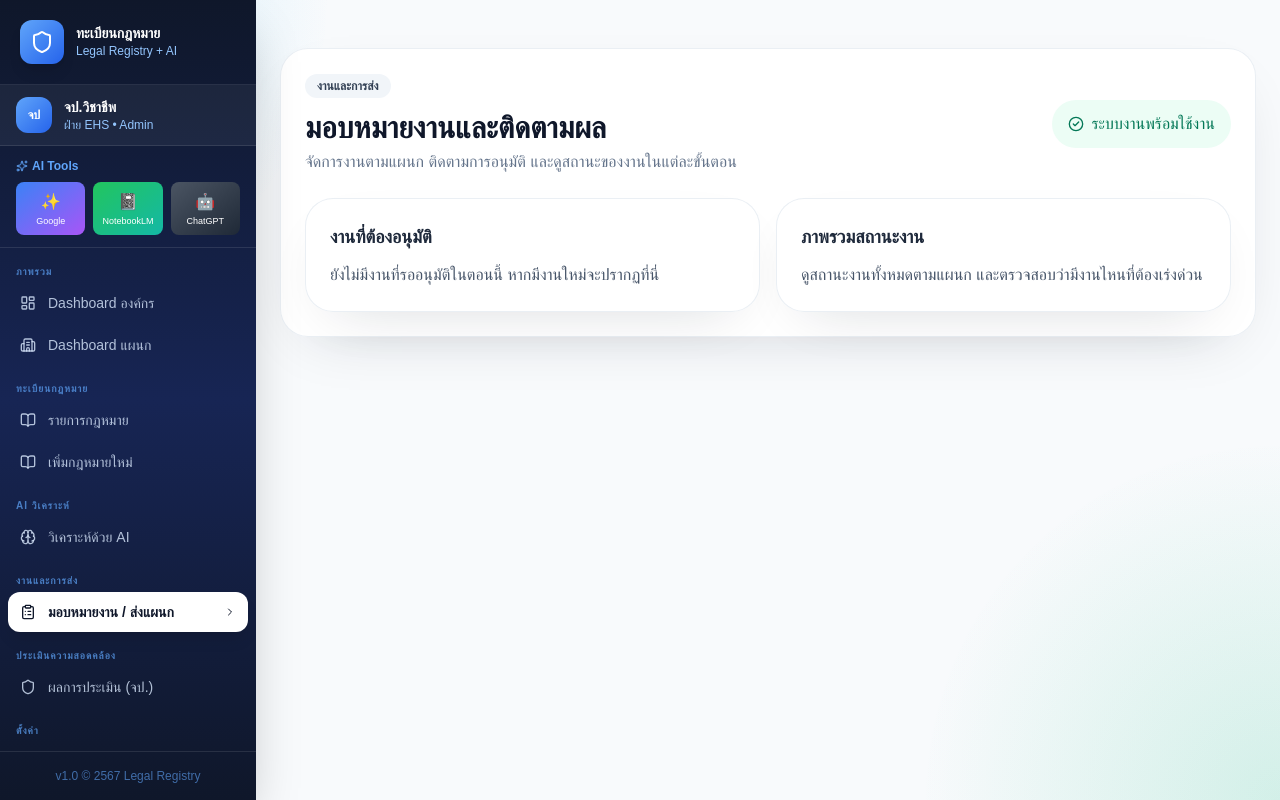
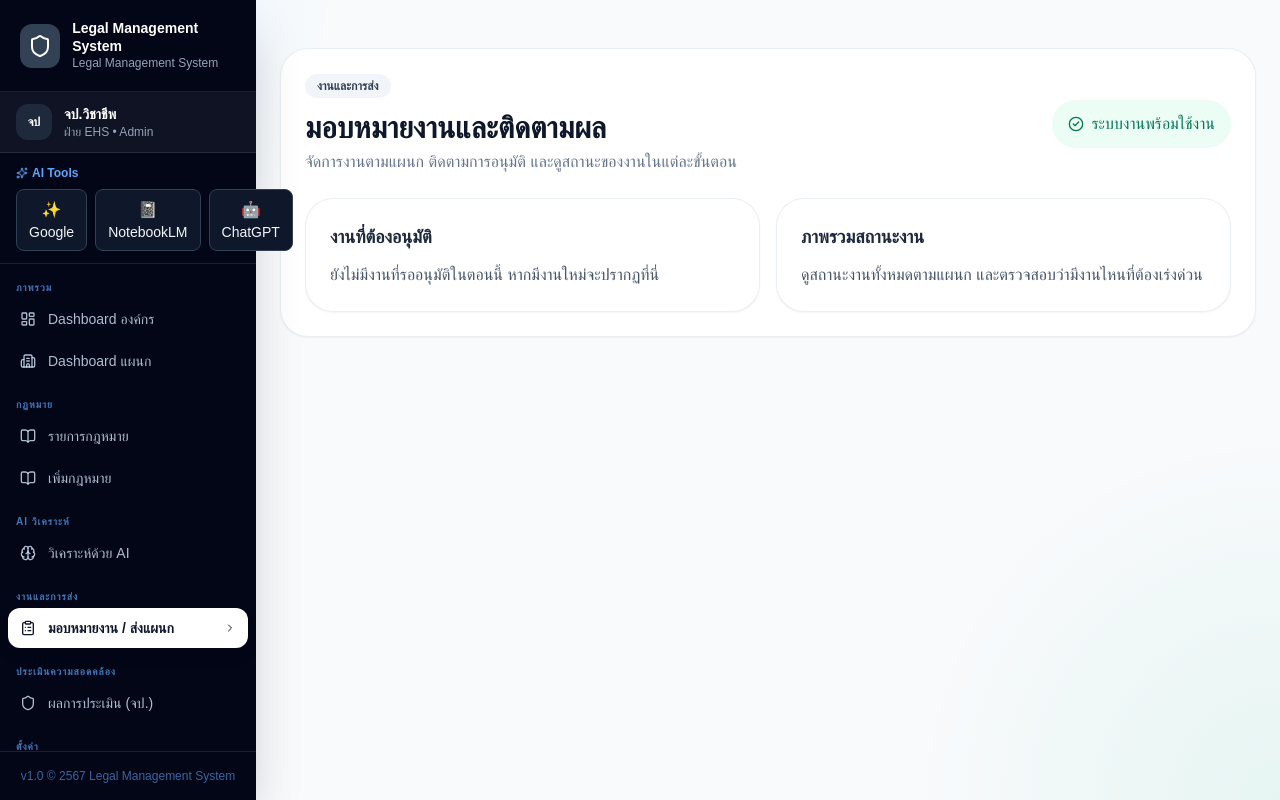
Before and after one commit to nawanunpcr-sys/legal-registry, a Next.js app: page /tasks in a window 1280 px wide. Built offline with nearby package versions, Linux system fonts and the light colour scheme.

Commit message:
Refine Legal Management System UI to minimal formal style

```diff
--- a/components/Sidebar.jsx
+++ b/components/Sidebar.jsx
@@ -16,10 +16,10 @@ const menu = [
     ]
   },
   {
-    group: 'ทะเบียนกฎหมาย',
+    group: 'กฎหมาย',
     items: [
       { href: '/legal', label: 'รายการกฎหมาย', icon: BookOpen },
-      { href: '/legal/add', label: 'เพิ่มกฎหมายใหม่', icon: BookOpen },
+      { href: '/legal/add', label: 'เพิ่มกฎหมาย', icon: BookOpen },
     ]
   },
   {
@@ -73,18 +73,16 @@ export default function Sidebar() {
   const router = useRouter()
 
   return (
-    <div className="w-64 bg-gradient-to-b from-slate-900 via-blue-950 to-slate-900
-                    text-white flex flex-col h-screen shadow-2xl fixed left-0 top-0 z-50">
+    <div className="w-64 bg-slate-950 text-white flex flex-col h-screen shadow-2xl fixed left-0 top-0 z-50">
       {/* Logo */}
       <div className="p-5 border-b border-white/10">
         <div className="flex items-center gap-3">
-          <div className="w-11 h-11 bg-gradient-to-br from-blue-400 to-blue-600
-                          rounded-xl flex items-center justify-center shadow-lg">
+          <div className="w-11 h-11 bg-slate-700 rounded-xl flex items-center justify-center">
             <Shield className="w-6 h-6 text-white" />
           </div>
           <div>
-            <h1 className="font-bold text-sm leading-tight">ทะเบียนกฎหมาย</h1>
-            <p className="text-blue-300 text-xs">Legal Registry + AI</p>
+            <h1 className="font-bold text-sm leading-tight">Legal Management System</h1>
+            <p className="text-slate-400 text-xs">Legal Management System</p>
           </div>
         </div>
       </div>
@@ -92,13 +90,12 @@ export default function Sidebar() {
       {/* User */}
       <div className="px-4 py-3 border-b border-white/10 bg-white/5">
         <div className="flex items-center gap-3">
-          <div className="w-9 h-9 rounded-xl bg-gradient-to-br from-blue-400
-                          to-blue-600 flex items-center justify-center text-xs font-bold">
+          <div className="w-9 h-9 rounded-xl bg-slate-800 flex items-center justify-center text-xs font-bold text-white">
             จป
           </div>
           <div>
             <p className="text-sm font-semibold">จป.วิชาชีพ</p>
-            <p className="text-blue-300 text-xs">ฝ่าย EHS • Admin</p>
+            <p className="text-slate-400 text-xs">ฝ่าย EHS • Admin</p>
           </div>
         </div>
       </div>
@@ -116,12 +113,10 @@ export default function Sidebar() {
               target="_blank"
               rel="noopener noreferrer"
               title={ai.label}
-              className={`flex-1 bg-gradient-to-br ${ai.color} rounded-lg p-2
-                         text-center text-sm hover:opacity-90 transition-opacity
-                         flex flex-col items-center gap-0.5 cursor-pointer`}
+              className="flex-1 rounded-lg border border-slate-700 bg-slate-900 px-3 py-2 text-center text-sm text-slate-100 hover:bg-slate-800 transition-colors flex flex-col items-center gap-0.5"
             >
               <span className="text-base">{ai.icon}</span>
-              <span className="text-white text-[9px] font-medium leading-tight">
+              <span className="font-medium leading-tight">
                 {ai.label.split(' ')[0]}
               </span>
             </a>
@@ -162,7 +157,7 @@ export default function Sidebar() {
       </nav>
 
       <div className="p-4 border-t border-white/10 text-center">
-        <p className="text-blue-400/60 text-xs">v1.0 © 2567 Legal Registry</p>
+        <p className="text-blue-400/60 text-xs">v1.0 © 2567 Legal Management System</p>
       </div>
     </div>
   )
--- a/pages/index.jsx
+++ b/pages/index.jsx
@@ -141,10 +141,10 @@ export default function Dashboard() {
       <div className="mb-8 rounded-[32px] border border-slate-200/70 bg-white/90 p-8 shadow-xl">
         <div className="flex flex-col lg:flex-row gap-6 lg:items-center lg:justify-between">
           <div>
-            <div className="hero-pill mb-4">สรุปภาพรวมองค์กร</div>
-            <h1 className="page-title">🏢 Dashboard ภาพรวมองค์กร</h1>
+            <div className="hero-pill mb-4">ภาพรวมระบบ</div>
+            <h1 className="page-title">Legal Management System</h1>
             <p className="section-subtitle max-w-2xl">
-              ระบบทะเบียนกฎหมายและการประเมินความสอดคล้องที่ช่วยวิเคราะห์ภาพรวมและติดตามงานเชิงลึก
+              แพลตฟอร์มบริหารจัดการกฎหมายและความสอดคล้องเชิงองค์กร
             </p>
           </div>
           <div className="flex flex-wrap gap-3">
--- a/pages/legal/add.jsx
+++ b/pages/legal/add.jsx
@@ -20,15 +20,15 @@ export default function AddLawPage() {
       <div className="card">
         <div className="flex flex-col gap-3 sm:flex-row sm:items-center sm:justify-between mb-6">
           <div>
-            <div className="hero-pill mb-3">เพิ่มกฎหมายใหม่</div>
-            <h1 className="page-title">สร้างรายการกฎหมาย</h1>
+            <div className="hero-pill mb-3">กฎหมาย</div>
+            <h1 className="page-title">เพิ่มกฎหมายใหม่</h1>
             <p className="section-subtitle max-w-2xl">
-              กรอกข้อมูลกฎหมายเพื่อเพิ่มเข้าในระบบทะเบียน และจัดการการแสดงผลต่อไป.
+              กรอกข้อมูลกฎหมายเพื่อเพิ่มเข้าในระบบและจัดการการแสดงผลต่อไป.
             </p>
           </div>
-          <div className="inline-flex items-center gap-2 rounded-3xl bg-blue-50 px-4 py-3 text-blue-700">
+          <div className="inline-flex items-center gap-2 rounded-3xl bg-slate-100 px-4 py-3 text-slate-800">
             <PlusCircle className="w-4 h-4" />
-            แบบฟอร์มช่วยให้จัดการได้ง่าย
+            แบบฟอร์มจัดการง่าย
           </div>
         </div>
 
--- a/pages/legal/index.jsx
+++ b/pages/legal/index.jsx
@@ -76,8 +76,8 @@ export default function LegalList() {
       <div className="mb-8 rounded-[32px] border border-slate-200/70 bg-white/95 p-8 shadow-xl">
         <div className="flex flex-col gap-4 lg:flex-row lg:items-center lg:justify-between">
           <div>
-            <div className="hero-pill mb-3">ทะเบียนกฎหมาย</div>
-            <h1 className="page-title">จัดการรายการกฎหมาย</h1>
+            <div className="hero-pill mb-3">กฎหมาย</div>
+            <h1 className="page-title">จัดการกฎหมาย</h1>
             <p className="section-subtitle max-w-2xl">
               ดูรายการกฎหมายทั้งหมด ค้นหา และจัดการข้อมูลได้อย่างชัดเจน
             </p>
--- a/styles/globals.css
+++ b/styles/globals.css
@@ -18,41 +18,37 @@ body {
   padding: 0;
   min-height: 100vh;
   background-color: #f8fafc;
-  background-image: radial-gradient(circle at top left, rgba(56, 189, 248, 0.12), transparent 22%),
-                    radial-gradient(circle at bottom right, rgba(16, 185, 129, 0.09), transparent 24%);
   color: #0f172a;
 }
 
 .card {
-  @apply bg-white/95 rounded-[28px] shadow-[0_20px_60px_-30px_rgba(15,23,42,0.2)] border border-slate-200/70 p-6;
+  @apply bg-white rounded-[28px] border border-slate-200/70 p-6 shadow-sm;
 }
 
 .btn-primary {
-  @apply bg-blue-600 hover:bg-blue-700 text-white px-4 py-2.5 rounded-2xl
-         font-semibold transition-all duration-200 flex items-center gap-2
-         text-sm shadow-lg shadow-blue-500/10;
+  @apply bg-slate-900 hover:bg-slate-800 text-white px-4 py-2.5 rounded-2xl
+         font-semibold transition-colors duration-200 flex items-center gap-2 text-sm;
 }
 
 .btn-success {
-  @apply bg-emerald-600 hover:bg-emerald-700 text-white px-4 py-2.5
-         rounded-2xl font-semibold transition-all duration-200 flex items-center
-         gap-2 text-sm shadow-lg shadow-emerald-500/10;
+  @apply bg-slate-700 hover:bg-slate-600 text-white px-4 py-2.5 rounded-2xl
+         font-semibold transition-colors duration-200 flex items-center gap-2 text-sm;
 }
 
 .btn-danger {
-  @apply bg-red-500 hover:bg-red-600 text-white px-4 py-2.5 rounded-2xl
-         font-semibold transition-all duration-200 flex items-center gap-2 text-sm shadow-lg shadow-red-500/10;
+  @apply bg-red-600 hover:bg-red-700 text-white px-4 py-2.5 rounded-2xl
+         font-semibold transition-colors duration-200 flex items-center gap-2 text-sm;
 }
 
 .btn-secondary {
-  @apply bg-slate-100 hover:bg-slate-200 text-slate-800 px-4 py-2.5 rounded-2xl
-         font-semibold transition-all duration-200 flex items-center gap-2 text-sm shadow-sm;
+  @apply bg-white border border-slate-200 text-slate-900 px-4 py-2.5 rounded-2xl
+         font-semibold transition-colors duration-200 flex items-center gap-2 text-sm hover:bg-slate-50;
 }
 
 .input-field {
   @apply w-full border border-slate-200 rounded-2xl px-4 py-3 text-sm
-         focus:outline-none focus:ring-2 focus:ring-blue-500 focus:border-transparent
-         bg-slate-50 transition-all;
+         focus:outline-none focus:ring-2 focus:ring-slate-300 focus:border-transparent
+         bg-white transition-all;
 }
 
 .select-field {
@@ -91,7 +87,7 @@ body {
 }
 
 .action-card {
-  @apply rounded-3xl border border-slate-200/80 bg-slate-50 p-4 transition-all duration-200 hover:-translate-y-1 hover:shadow-lg;
+  @apply rounded-3xl border border-slate-200/70 bg-white p-4 transition-colors duration-200 hover:bg-slate-50;
 }
 
 ::-webkit-scrollbar { width: 8px; }
```
Also changed, not shown: 1 other file (tests, documents, lock files or other folders).
